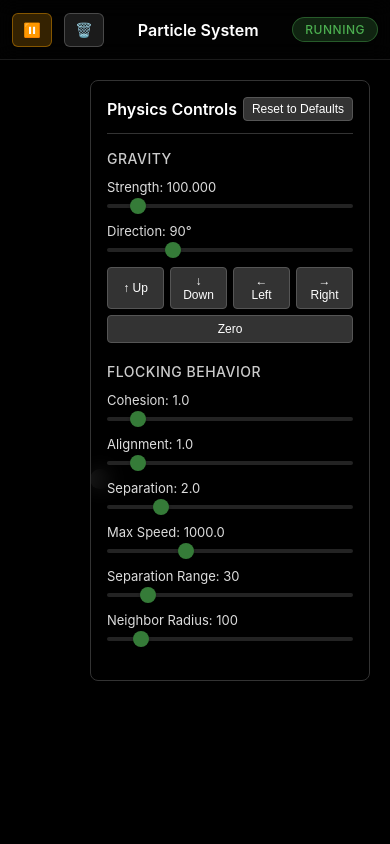
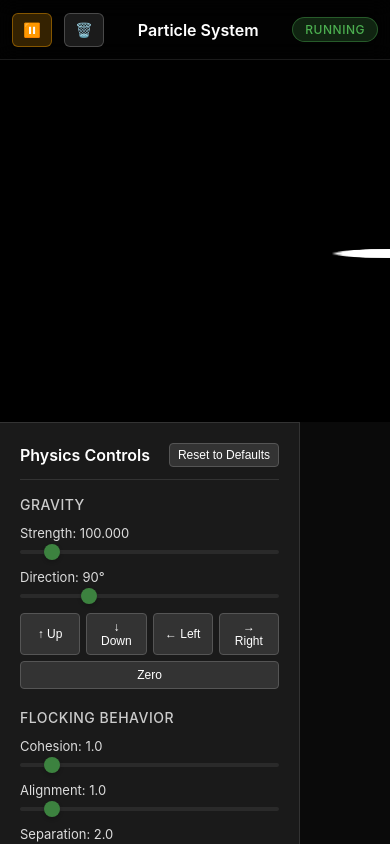
Before and after one commit to cazala/party, a React (Vite) app in the folder packages/playground/: page / in a window 390 px wide. Built offline with nearby package versions, Linux system fonts and the light colour scheme.

Commit message:
Refactor App layout to include responsive sidebar and canvas; update CSS for improved structure and styling. Adjust bounds calculations to accommodate new layout.

```diff
--- a/packages/playground/src/App.css
+++ b/packages/playground/src/App.css
@@ -3,11 +3,32 @@
   width: 100%;
   height: 100vh;
   overflow: hidden;
+  display: flex;
+  flex-direction: column;
+}
+
+.app-content {
+  display: flex;
+  height: calc(100vh - 60px); /* Account for TopBar height */
+  margin-top: 60px;
+}
+
+.canvas-container {
+  flex: 1;
+  background: #000;
 }
 
 #canvas {
   display: block;
-  margin-top: 60px; /* Account for TopBar height */
+  width: 100%;
+  height: 100%;
+}
+
+.sidebar {
+  width: 320px;
+  background: rgba(0, 0, 0, 0.95);
+  border-left: 1px solid #333;
+  flex-shrink: 0;
 }
 
 /* Ensure canvas doesn't interfere with controls */
@@ -16,3 +37,21 @@ body {
   padding: 0;
   background: #000;
 }
+
+/* Responsive design */
+@media (max-width: 768px) {
+  .app-content {
+    flex-direction: column;
+  }
+
+  .sidebar {
+    width: 100%;
+    height: 50vh;
+    border-left: none;
+    border-top: 1px solid #333;
+  }
+
+  .canvas-container {
+    height: 50vh;
+  }
+}
--- a/packages/playground/src/App.tsx
+++ b/packages/playground/src/App.tsx
@@ -8,6 +8,9 @@ import "./components/Controls.css";
 import "./components/TopBar.css";
 import "./App.css";
 
+const SIDEBAR_WIDTH = 320;
+const TOPBAR_HEIGHT = 60;
+
 function App() {
   const { system, gravity, bounds, flock, renderer, play, pause, clear } = useParty();
   const size = useWindowSize();
@@ -15,7 +18,7 @@ function App() {
   useEffect(() => {
     if (!system || !gravity || !bounds || !flock || !renderer) return;
     console.log("new size", size);
-    bounds.max = new Vector2D(size.width, size.height - 60);
+    bounds.max = new Vector2D(size.width - SIDEBAR_WIDTH, size.height - TOPBAR_HEIGHT);
   }, [system, gravity, bounds, flock, renderer, size]);
 
   return (
@@ -26,8 +29,14 @@ function App() {
         onPause={pause}
         onClear={clear}
       />
-      <canvas id="canvas" width={size.width} height={size.height - 60} />
-      <Controls gravity={gravity} flock={flock} />
+      <div className="app-content">
+        <div className="canvas-container">
+          <canvas id="canvas" width={size.width - SIDEBAR_WIDTH} height={size.height - TOPBAR_HEIGHT} />
+        </div>
+        <div className="sidebar">
+          <Controls gravity={gravity} flock={flock} />
+        </div>
+      </div>
     </div>
   );
 }
--- a/packages/playground/src/components/Controls.css
+++ b/packages/playground/src/components/Controls.css
@@ -1,20 +1,15 @@
 .controls-panel {
-  position: fixed;
-  top: 80px;
-  right: 20px;
-  width: 280px;
-  background: rgba(0, 0, 0, 0.9);
-  border: 1px solid #333;
-  border-radius: 8px;
-  padding: 16px;
+  width: 100%;
+  height: 100%;
+  background: transparent;
+  border: none;
+  border-radius: 0;
+  padding: 20px;
   color: white;
   font-family: -apple-system, BlinkMacSystemFont, 'Segoe UI', 'Roboto', sans-serif;
   font-size: 14px;
-  max-height: 80vh;
   overflow-y: auto;
-  backdrop-filter: blur(10px);
-  box-shadow: 0 4px 20px rgba(0, 0, 0, 0.3);
-  z-index: 1000;
+  box-sizing: border-box;
 }
 
 .controls-header {
```
